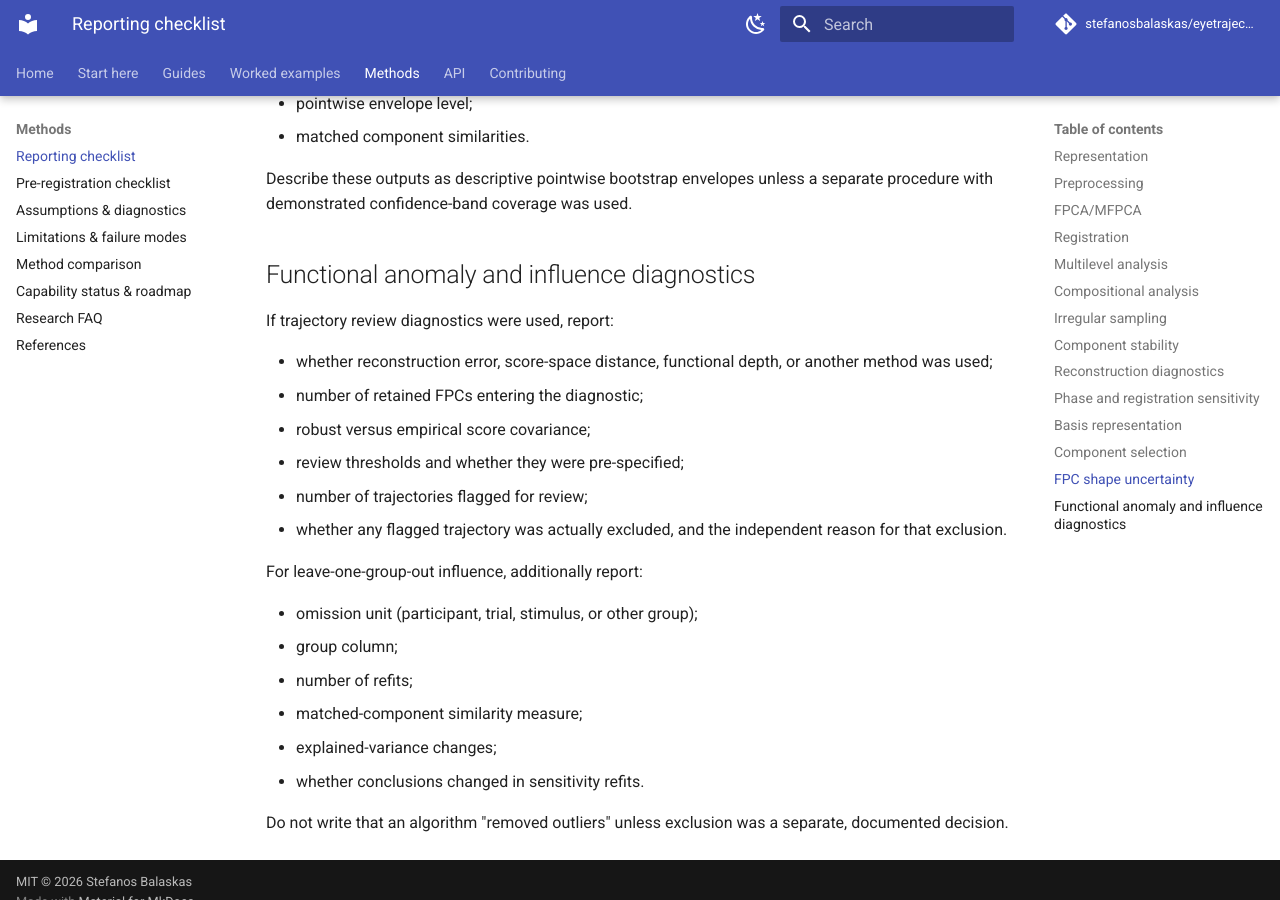
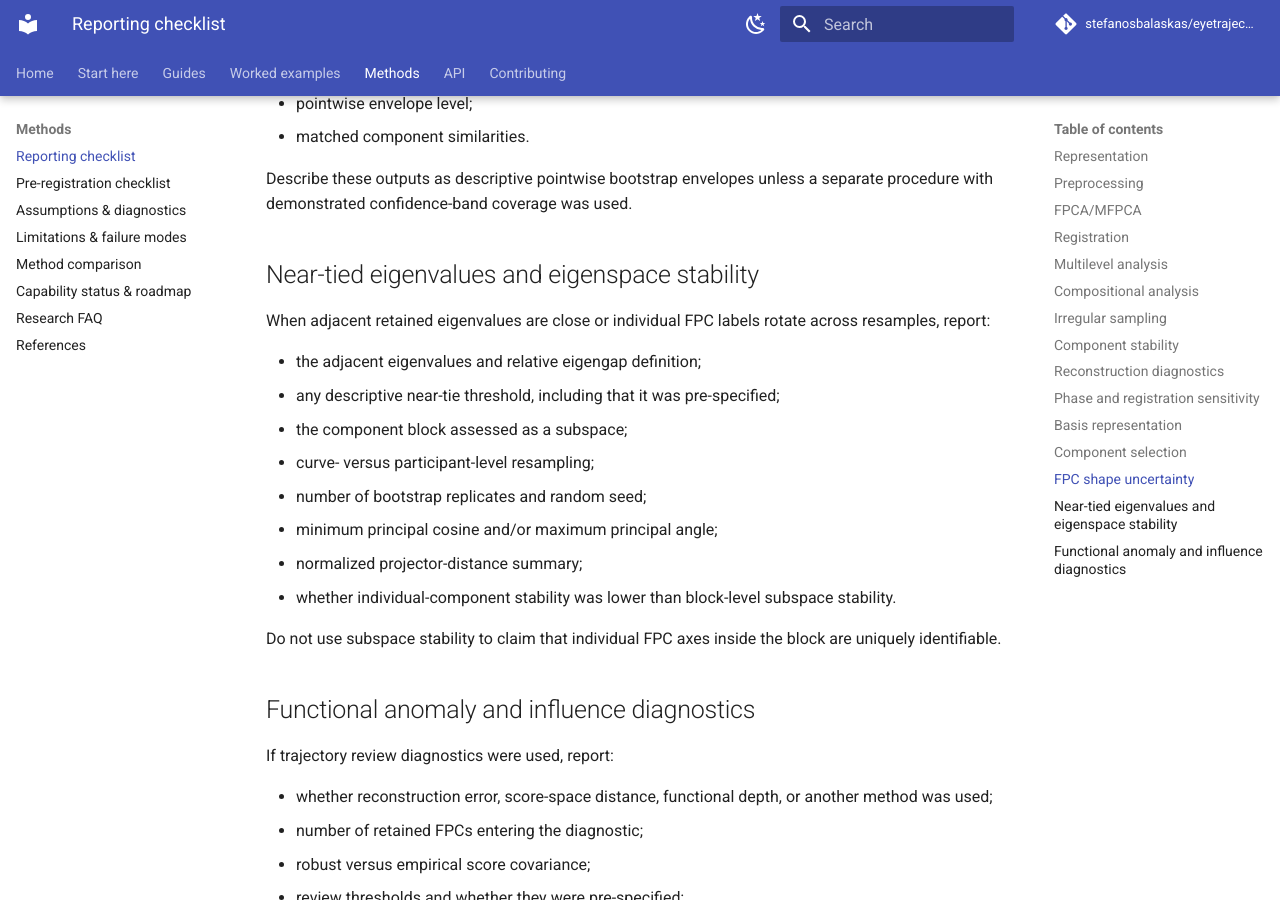
Before and after one commit to stefanosbalaskas/eyetrajectoriespy, an MkDocs documentation site: the page built from docs/methods/reporting.md, in a window 1280 px wide and 900 px high, scrolled down 3958 px. Built offline with MkDocs 1.6.1 and Material for MkDocs 9.7.7, drawn with Linux system fonts in a browser that asks for light colours; comment, search, counter and statistics services are not loaded.

Commit message:
Add eigenspace stability reporting guidance

```diff
--- a/docs/methods/reporting.md
+++ b/docs/methods/reporting.md
@@ -125,6 +125,21 @@ If matched-bootstrap component envelopes were inspected, report:
 
 Describe these outputs as descriptive pointwise bootstrap envelopes unless a separate procedure with demonstrated confidence-band coverage was used.
 
+## Near-tied eigenvalues and eigenspace stability
+
+When adjacent retained eigenvalues are close or individual FPC labels rotate across resamples, report:
+
+- the adjacent eigenvalues and relative eigengap definition;
+- any descriptive near-tie threshold, including that it was pre-specified;
+- the component block assessed as a subspace;
+- curve- versus participant-level resampling;
+- number of bootstrap replicates and random seed;
+- minimum principal cosine and/or maximum principal angle;
+- normalized projector-distance summary;
+- whether individual-component stability was lower than block-level subspace stability.
+
+Do not use subspace stability to claim that individual FPC axes inside the block are uniquely identifiable.
+
 ## Functional anomaly and influence diagnostics
 
 If trajectory review diagnostics were used, report:
```
